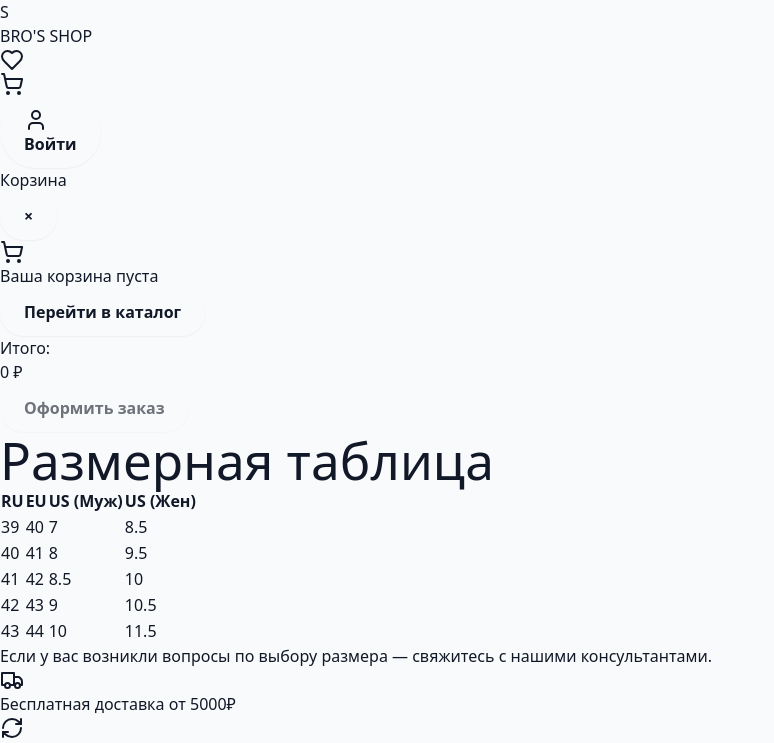
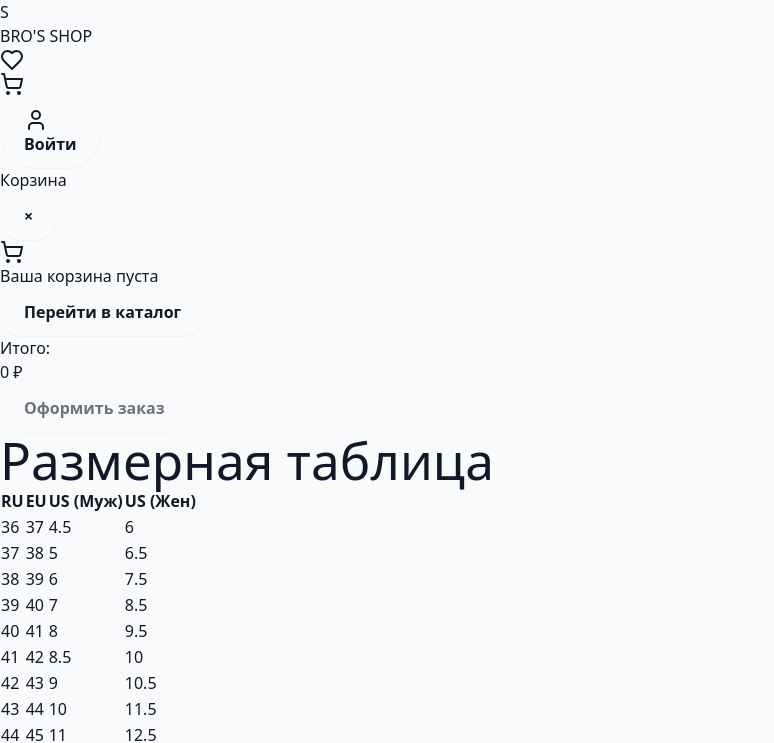
Before and after one commit to hesoyamaezakmovich/my-sneaker-store, a React (Vite) app: page /size-guide in a window 1280 px wide. Shown: the top 743 px of the page, without its empty margins (0-774 px from the left). Built offline with nearby package versions, Linux system fonts and the light colour scheme.

Commit message:
ыфвфывввыф

```diff
--- a/src/pages/NewsPage.jsx
+++ b/src/pages/NewsPage.jsx
@@ -5,7 +5,7 @@ const NewsPage = () => (
     <h1 className="text-3xl font-bold mb-4">Новости</h1>
     <ul className="mb-4 text-gray-700 space-y-4">
       <li>
-        <strong>01.06.2024:</strong> Открытие нового магазина в Санкт-Петербурге!
+        <strong>01.06.2024:</strong> Открытие нового магазина в Архангельске!
       </li>
       <li>
         <strong>15.05.2024:</strong> Поступление новой коллекции Nike Air Max.
--- a/src/pages/SizeGuidePage.jsx
+++ b/src/pages/SizeGuidePage.jsx
@@ -1,7 +1,7 @@
 import React from 'react'
 
 const SizeGuidePage = () => (
-  <div className="max-w-2xl mx-auto py-16 px-4">
+  <div className="max-w-3xl mx-auto py-16 px-4">
     <h1 className="text-3xl font-bold mb-4">Размерная таблица</h1>
     <table className="w-full text-left border mb-4">
       <thead>
@@ -13,11 +13,17 @@ const SizeGuidePage = () => (
         </tr>
       </thead>
       <tbody>
+        <tr><td className="border px-2 py-1">36</td><td className="border px-2 py-1">37</td><td className="border px-2 py-1">4.5</td><td className="border px-2 py-1">6</td></tr>
+        <tr><td className="border px-2 py-1">37</td><td className="border px-2 py-1">38</td><td className="border px-2 py-1">5</td><td className="border px-2 py-1">6.5</td></tr>
+        <tr><td className="border px-2 py-1">38</td><td className="border px-2 py-1">39</td><td className="border px-2 py-1">6</td><td className="border px-2 py-1">7.5</td></tr>
         <tr><td className="border px-2 py-1">39</td><td className="border px-2 py-1">40</td><td className="border px-2 py-1">7</td><td className="border px-2 py-1">8.5</td></tr>
         <tr><td className="border px-2 py-1">40</td><td className="border px-2 py-1">41</td><td className="border px-2 py-1">8</td><td className="border px-2 py-1">9.5</td></tr>
         <tr><td className="border px-2 py-1">41</td><td className="border px-2 py-1">42</td><td className="border px-2 py-1">8.5</td><td className="border px-2 py-1">10</td></tr>
         <tr><td className="border px-2 py-1">42</td><td className="border px-2 py-1">43</td><td className="border px-2 py-1">9</td><td className="border px-2 py-1">10.5</td></tr>
         <tr><td className="border px-2 py-1">43</td><td className="border px-2 py-1">44</td><td className="border px-2 py-1">10</td><td className="border px-2 py-1">11.5</td></tr>
+        <tr><td className="border px-2 py-1">44</td><td className="border px-2 py-1">45</td><td className="border px-2 py-1">11</td><td className="border px-2 py-1">12.5</td></tr>
+        <tr><td className="border px-2 py-1">45</td><td className="border px-2 py-1">46</td><td className="border px-2 py-1">12</td><td className="border px-2 py-1">13.5</td></tr>
+        <tr><td className="border px-2 py-1">46</td><td className="border px-2 py-1">47</td><td className="border px-2 py-1">13</td><td className="border px-2 py-1">14.5</td></tr>
       </tbody>
     </table>
     <p className="text-gray-600">Если у вас возникли вопросы по выбору размера — свяжитесь с нашими консультантами.</p>
```
